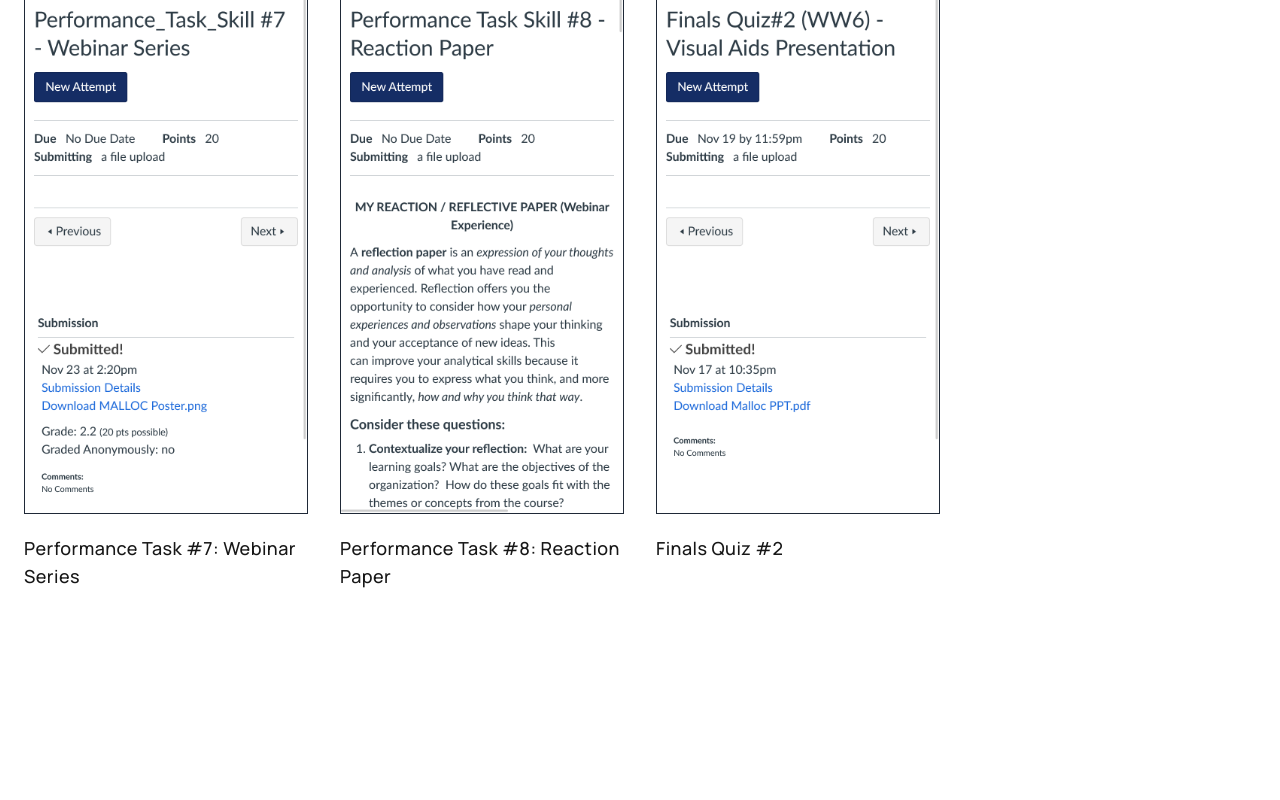
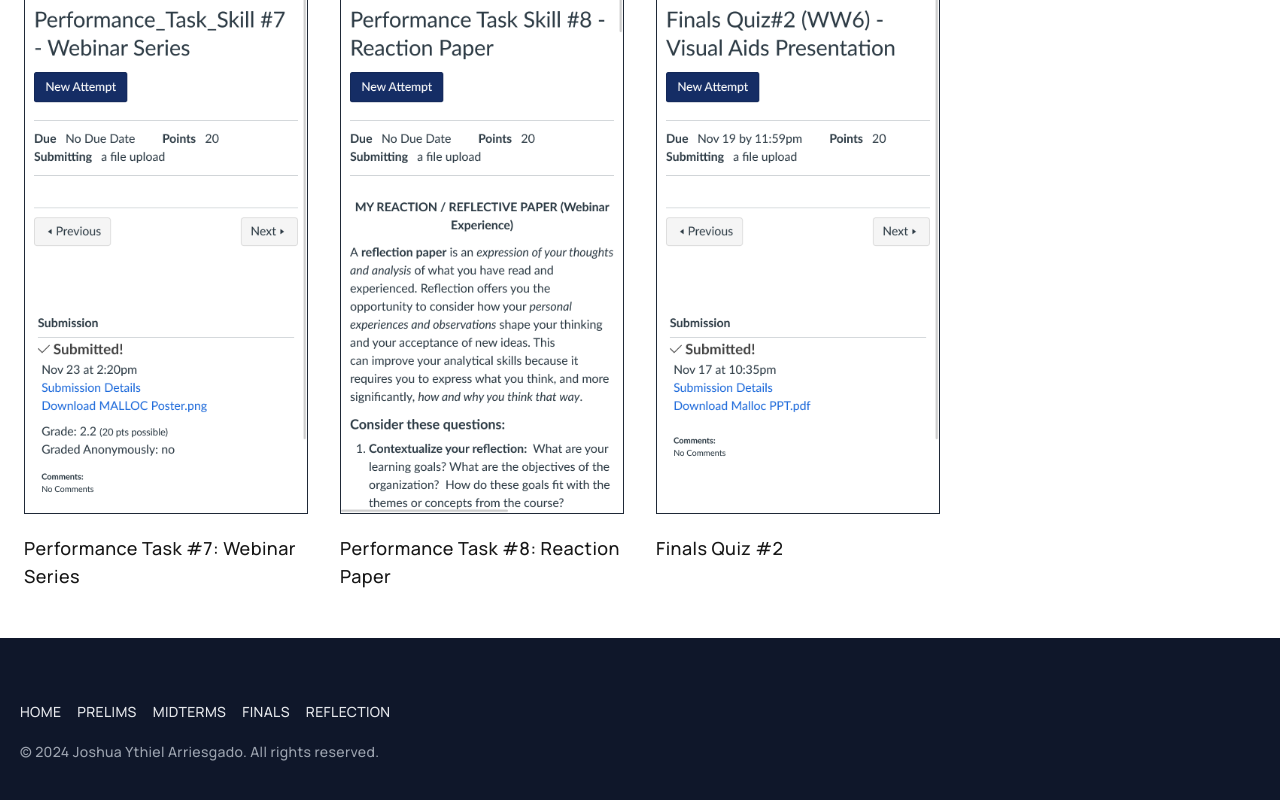
Before and after one commit to oshudev/presentation-skills-eportfolio, a Next.js app: page / in a window 1280 px wide. Shown: the part 1633-2433 px from the top of the page. Before the commit the page ends 2271 px from the top, so only its background shows below. Built offline with nearby package versions, Linux system fonts and the light colour scheme.

Commit message:
feat: Add footer

```diff
--- a/src/app/layout.tsx
+++ b/src/app/layout.tsx
@@ -4,6 +4,7 @@ import './globals.css';
 import { manrope } from './fonts';
 
 import { Header } from '@/components/header';
+import { Footer } from '@/components/footer';
 
 export const metadata: Metadata = {
   title: "Joshua's Portfolio",
@@ -20,6 +21,7 @@ export default function RootLayout({
       <body className={`${manrope.className} antialiased`}>
         <Header />
         {children}
+        <Footer />
       </body>
     </html>
   );
--- a/src/app/page.tsx
+++ b/src/app/page.tsx
@@ -54,8 +54,8 @@ export default function Home() {
             I&apos;m passionate about developing my career here at JRU and am always
             looking for new opportunities to grow and develop my skills. In my free time,
             I enjoy playing mobile games, learning new things, and looking for UI design
-            trends. I&apos;m an outgoing and friendly person who loves to have fun and make
-            the most out of every day.
+            trends. I&apos;m an outgoing and friendly person who loves to have fun and
+            make the most out of every day.
           </p>
         </section>
         <section className="my-8">
--- /dev/null
+++ b/src/components/footer.tsx
@@ -0,0 +1,29 @@
+'use client';
+
+import Link from 'next/link';
+import footerData from '@/data/header.json';
+
+export const Footer = () => {
+  return (
+    <footer className="bg-slate-900 text-white px-5 py-16">
+      <div className="container mx-auto">
+        <div className="flex flex-col gap-5 sm:items-start">
+          <nav className="flex flex-col sm:flex-row flex-wrap justify-center gap-4">
+            {footerData.header.map((item, index) => (
+              <Link
+                key={index}
+                href={item.href}
+                className="text-sm text-center text-gray-200 uppercase tracking-wide hover:text-white transition duration-300"
+              >
+                {item.label}
+              </Link>
+            ))}
+          </nav>
+          <p className="mt-4 px-4 text-center sm:mt-0 sm:px-0 text-sm text-gray-400">
+            © {new Date().getFullYear()} Joshua Ythiel Arriesgado. All rights reserved.
+          </p>
+        </div>
+      </div>
+    </footer>
+  );
+};
```
